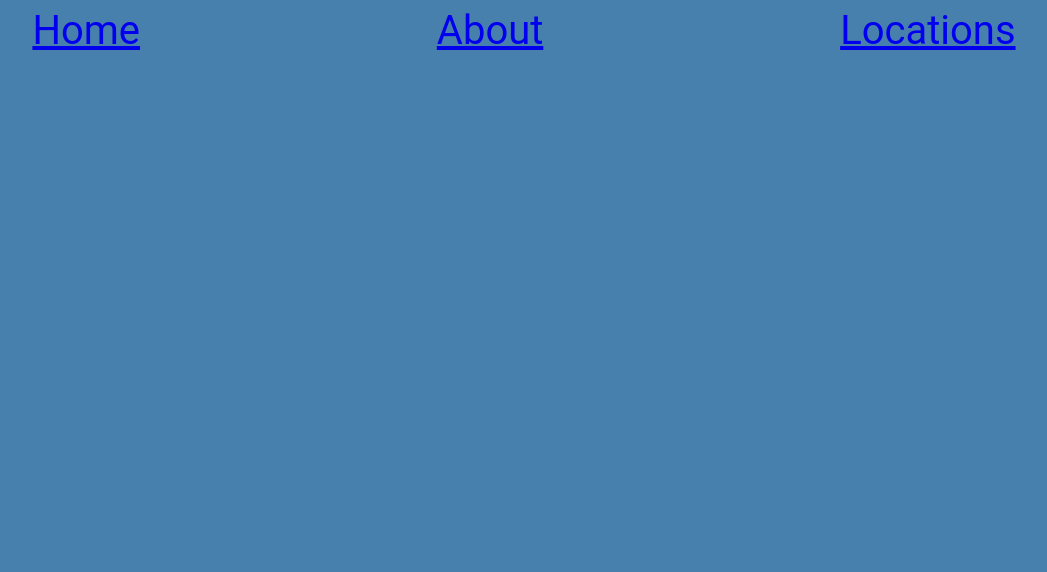
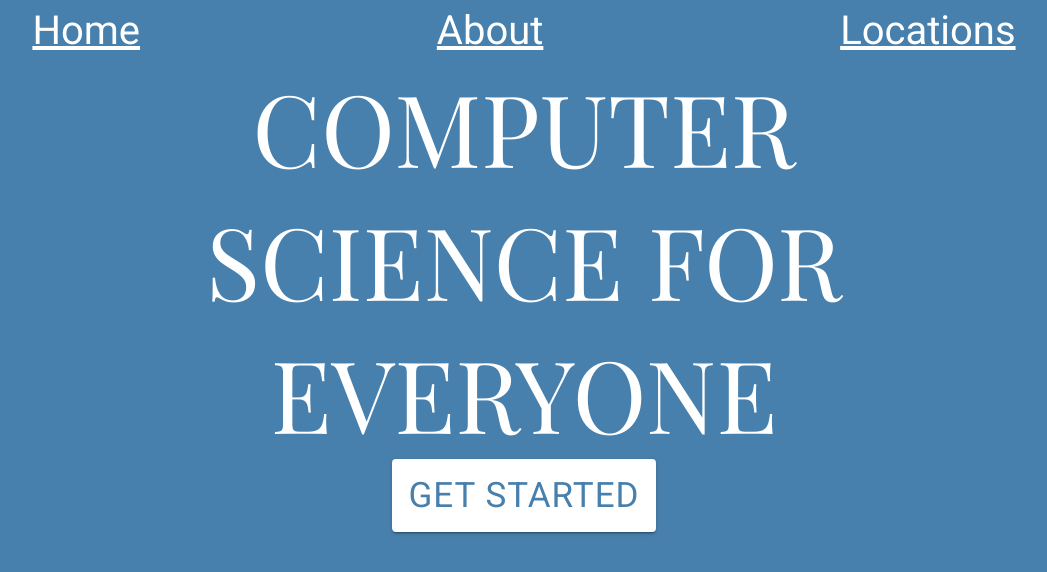
Before and after one commit to hannahcheung/education, a React (Create React App) app: page / in a window 1280 px wide. Shown: the top 572 px of the page, without its empty margins (116-1163 px from the left). Built offline with nearby package versions, Linux system fonts and the light colour scheme.

Commit message:
Add readme and home page buttons

```diff
--- a/package.json
+++ b/package.json
@@ -3,6 +3,7 @@
   "version": "0.1.0",
   "private": true,
   "dependencies": {
+    "@chakra-ui/button": "^1.5.8",
     "@chakra-ui/react": "^1.8.6",
     "@emotion/react": "^11.8.2",
     "@emotion/styled": "^11.8.1",
@@ -14,6 +15,7 @@
     "@testing-library/react": "^12.1.3",
     "@testing-library/user-event": "^13.5.0",
     "d3-geo": "^3.0.1",
+    "framer-motion": "^6.2.8",
     "react": "^17.0.2",
     "react-dom": "^17.0.2",
     "react-router-dom": "^6.2.1",
--- a/src/About.js
+++ b/src/About.js
@@ -0,0 +1,12 @@
+import Header from './Header';
+import "./Header.css";
+
+function About() {
+  return (
+    <div>
+      <Header/>
+    </div>
+  );
+}
+
+export default About;
--- a/src/App.css
+++ b/src/App.css
@@ -5,10 +5,17 @@
   /*padding: 0.5rem; */
 }
 
-.map-chart {
+.site-title {
   display: flex;
-  justify-content: center;
+  flex-direction: column;
   align-items: center;
+  justify-content:flex-end;
+  color:white;
+}
+
+span {
+  font-family: "Playfair Display SC", serif;
+  font-size: 2.5rem;
 }
 
 /* change font and other features according to screen size */
--- a/src/App.js
+++ b/src/App.js
@@ -1,11 +1,25 @@
 import './App.css';
 import Header from './Header';
 import "./Header.css";
+import { Button } from "@mui/material";
+import "@fontsource/playfair-display-sc";
 
 function App() {
   return (
     <div className="App">
       <Header/>
+      <div className="site-title">
+        <span>COMPUTER</span>
+        <span>SCIENCE FOR</span>
+        <span>EVERYONE</span>
+        <Button variant="contained" href="/about"
+        sx={{
+          color: "#4880ad",
+          backgroundColor: "white"
+        }}>
+          Get Started
+        </Button>
+      </div>
     </div>
   );
 }
--- a/src/Header.css
+++ b/src/Header.css
@@ -24,6 +24,10 @@ body {
   font-weight: 400;
 }
 
+a {
+  color: white;
+}
+
   /* change font and other features according to screen size */
   /* mobile */
   html {
--- a/src/Header.js
+++ b/src/Header.js
@@ -1,5 +1,6 @@
 import React from "react";
 import { Link } from "react-router-dom";
+import "@fontsource/roboto";
 
 function Header() {
   return (
--- a/src/MapChart.css
+++ b/src/MapChart.css
@@ -1,6 +1,7 @@
 .input-text {
     color: white;
     font-size: 0.75rem;
+    font-family: "Open Sans", sans-serif;
 }
 
 .map-chart {
--- a/src/MapChart.js
+++ b/src/MapChart.js
@@ -2,6 +2,7 @@ import React, { useState } from "react";
 import Header from "./Header";
 import "./Header.css";
 import "./MapChart.css";
+import "@fontsource/open-sans";
 import {
   ComposableMap,
   Geographies,
--- a/src/index.js
+++ b/src/index.js
@@ -2,19 +2,22 @@ import React, { useState } from 'react';
 import ReactDOM from 'react-dom';
 import { BrowserRouter, Routes, Route } from 'react-router-dom';
 import ReactTooltip from 'react-tooltip';
-// import {Button, Tooltip} from '@mui/material';
+import { ChakraProvider } from '@chakra-ui/react';
 import './index.css';
 import App from './App';
+import About from './About';
 import MapChart from './MapChart';
 import reportWebVitals from './reportWebVitals';
 
 function Index() {
+  // TODO: Wrap return in ChakraProvider and convert components to
+  // Chakra UI components and adjust theme.
   const [content, setContent] = useState("");
   return (
     <BrowserRouter>
       <Routes>
         <Route path="/" element={<App/>}/>
-        <Route path="/about" element={<App/>}/>
+        <Route path="/about" element={<About/>}/>
         <Route path="/locations" element={
           <div>
             <MapChart setTooltipContent={setContent}/>
```
Also changed, not shown: 2 other files (tests, documents, lock files or other folders).
